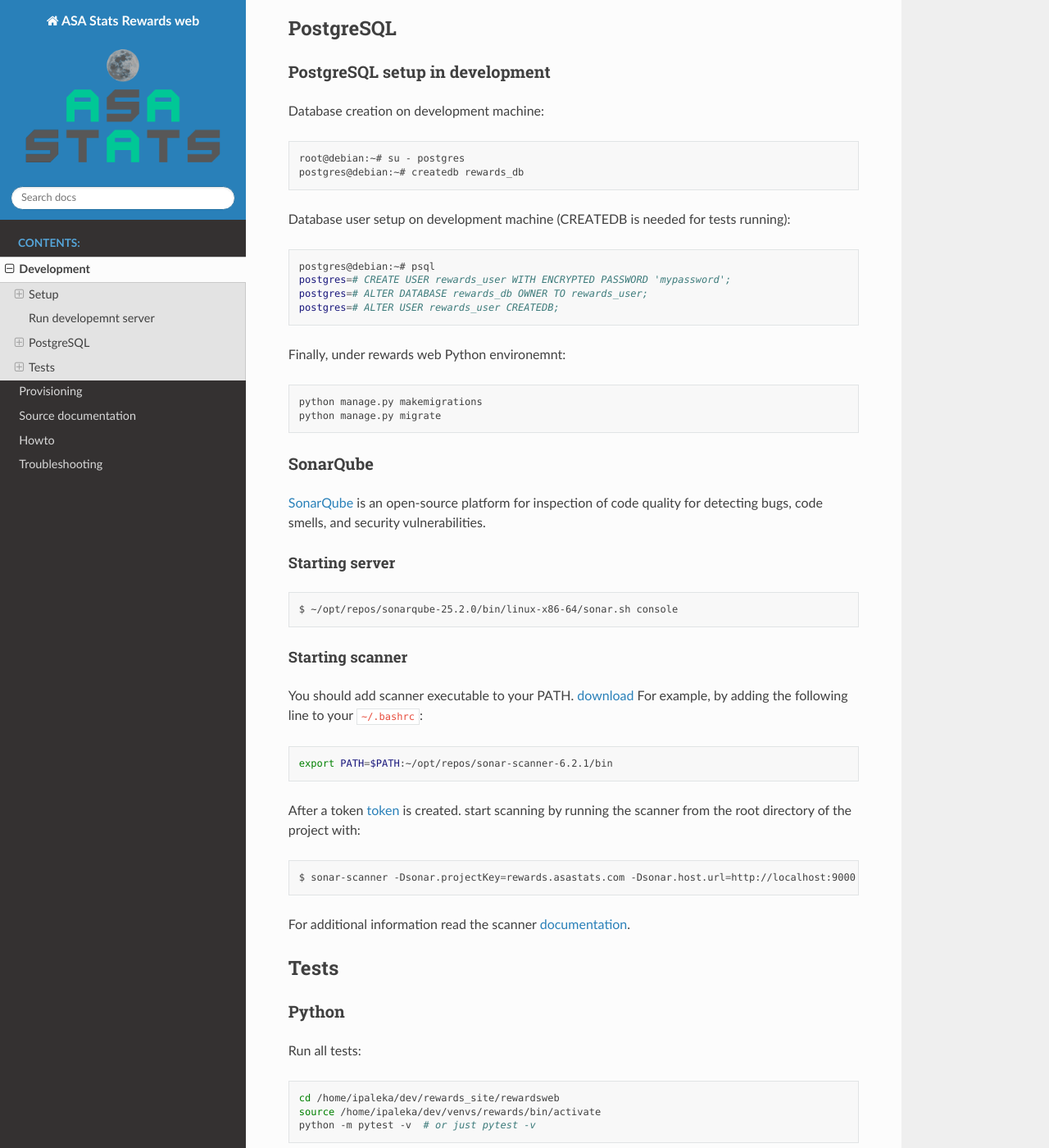
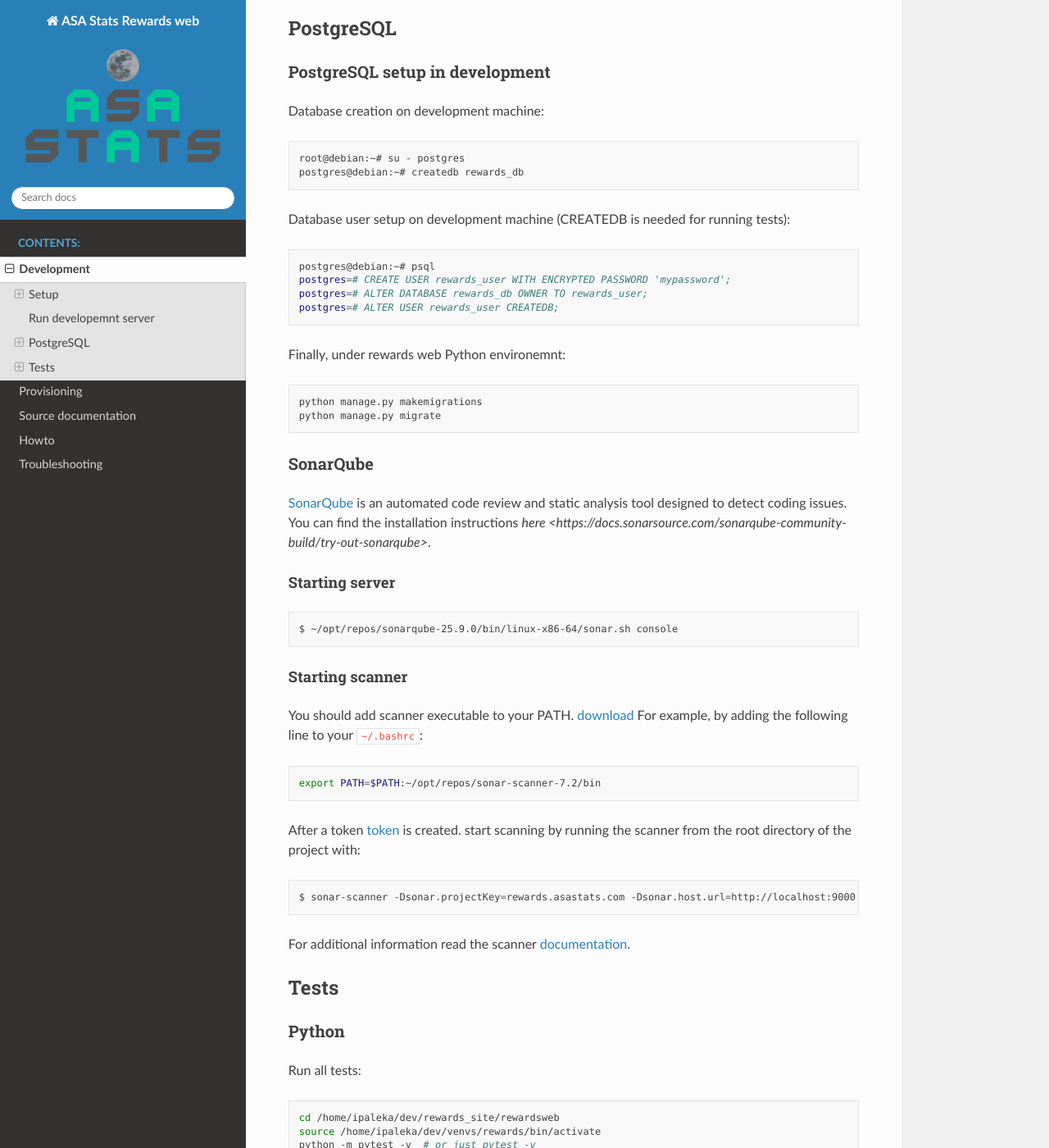
Before and after one commit to ipaleka/rewards-site, a Sphinx documentation site: the page built from docs/development.rst, in a window 1280 px wide and 1400 px high, scrolled down 1147 px. Shown: the whole window at 82% size. Built offline with Sphinx 7.4.7 and the Read the Docs theme 3.1.0, drawn with Linux system fonts in a browser that asks for light colours; the version number could not be read and is left out.

```diff
--- a/docs/development.rst
+++ b/docs/development.rst
@@ -73,7 +73,7 @@
   postgres@debian:~# createdb rewards_db
 
 
-Database user setup on development machine (CREATEDB is needed for tests running):
+Database user setup on development machine (CREATEDB is needed for running tests):
 
 
 .. code-block:: bash
@@ -95,10 +95,10 @@
 SonarQube
 ^^^^^^^^^
 
-SonarQube_ is an open-source platform for inspection of code quality for detecting
-bugs, code smells, and security vulnerabilities.
-
-.. _SonarQube: https://docs.sonarqube.org/latest/setup/get-started-2-minutes/
+`SonarQube <https://docs.sonarsource.com/sonarqube-community-build>`_
+is an automated code review and static analysis tool designed to detect coding issues.
+You can find the installation instructions
+`here <https://docs.sonarsource.com/sonarqube-community-build/try-out-sonarqube>`.
 
 
 Starting server
@@ -106,7 +106,7 @@
 
 .. code-block:: bash
 
-  $ ~/opt/repos/sonarqube-25.2.0/bin/linux-x86-64/sonar.sh console
+  $ ~/opt/repos/sonarqube-25.9.0/bin/linux-x86-64/sonar.sh console
 
 
 Starting scanner
@@ -117,7 +117,7 @@
 
 .. code-block:: bash
 
-  export PATH=$PATH:~/opt/repos/sonar-scanner-6.2.1/bin
+  export PATH=$PATH:~/opt/repos/sonar-scanner-7.2/bin
 
 
 After a token `token`_ is created. start scanning by running the scanner from the root directory of the project with:
```
Also changed, not shown: 1 other file.
